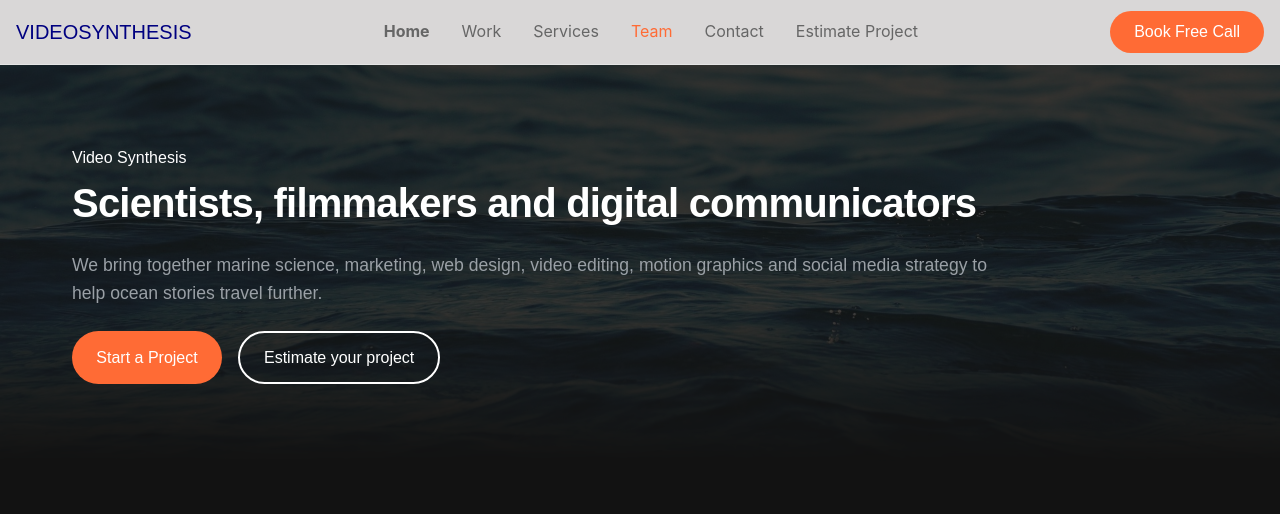
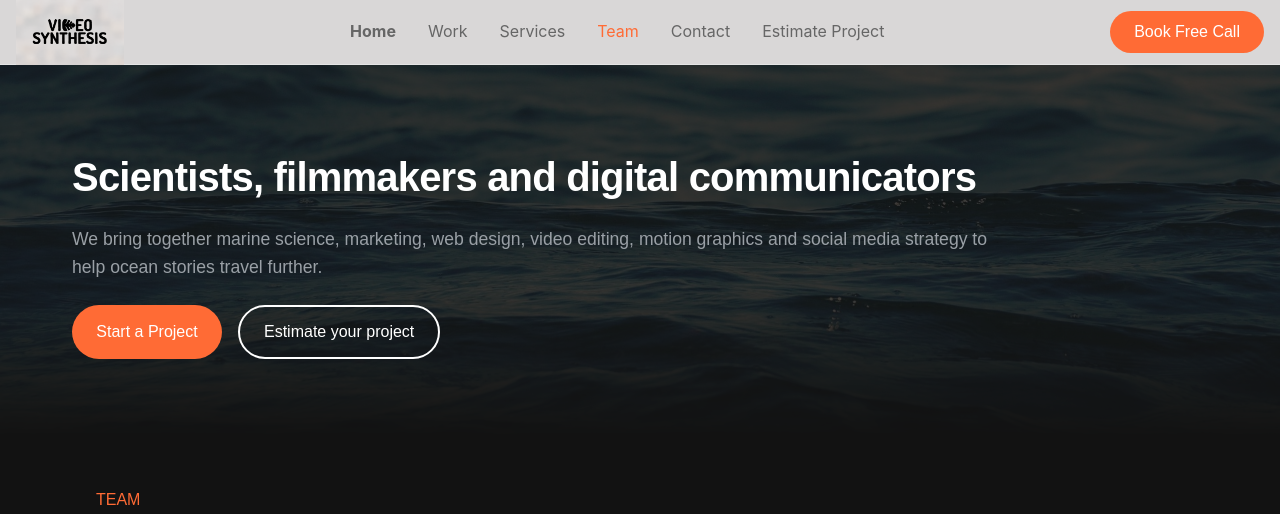
Before and after one commit to JuliaDarwin/Video-Synthesis-Front, an Angular app: page /team in a window 1280 px wide. Shown: the top 514 px of the page. Built offline with nearby package versions, Linux system fonts and the light colour scheme.

Commit message:
Fix hardcoded localhost API URLs

```diff
--- a/src/app/components/hero/hero.html
+++ b/src/app/components/hero/hero.html
@@ -1,7 +1,6 @@
 <section id="home" class="hero">
   <div class="hero-content container">
     <div class="hero-intro">
-      <p>Video Synthesis</p>
       <h1 class="hero-title">{{title}}</h1>
       <p class="hero-mute">
         {{description}}
--- a/src/app/components/navbar/navbar.css
+++ b/src/app/components/navbar/navbar.css
@@ -29,10 +29,15 @@
   height: 64px;
 }
 
-.navbar-logo h1 {
-  font-size: 1.25rem;
-  font-weight: 500;
-  color: navy;
+.navbar-logo {
+  display: flex;
+  align-items: center;
+  background-color: black;
+}
+
+.navbar-logo img {
+  height: 65px;
+  width: auto;
   cursor: pointer;
 }
 
--- a/src/app/components/navbar/navbar.html
+++ b/src/app/components/navbar/navbar.html
@@ -1,7 +1,7 @@
 <nav class="navbar">
   <div class="container navbar-content">
     <div class="navbar-logo">
-      <h1 routerLink="/">VIDEOSYNTHESIS</h1>
+      <img src="/videosynthesis.png" routerLink="/">
     </div>
     <div class="navbar-menu">
       <li routerLink="/" routerLinkActive="active" [routerLinkActiveOptions]="{exact: true}" class="nav-link bold">Home</li>
--- a/src/app/components/selected-work/selected-work.html
+++ b/src/app/components/selected-work/selected-work.html
@@ -129,7 +129,7 @@
   <div class="featured-work-page">
     @for (item of filteredWorkItems; track item.title) {
       @if (item.showCase) {
-        <div class="featured-work">
+        <div class="featured-work" [routerLink]="['/case-study', item.slug]" style="cursor: pointer; transition: transform 0.2s ease, box-shadow 0.2s ease;" onmouseover="this.style.transform='scale(1.02)'; this.style.boxShadow='0 8px 30px rgba(0,0,0,0.1)'" onmouseout="this.style.transform='scale(1)'; this.style.boxShadow='none'">
           <div class="presentation">
             @if (showCategories && item.tags && item.tags.length) {
               <div class="showcase-filters">
@@ -157,14 +157,13 @@
             @if (item.work && item.work.length) {
               <p class="subtitle">Recent work</p>
               @for (work of item.work; track $index) {
-                <a [routerLink]="['/case-study', item.slug]"><div class="work">
+                <div class="work">
                   <img [src]="work.image" />
                   <p>{{ work.description }}</p>
-                </div></a>
+                </div>
               }
             }
-            <!-- <button class="btn btn-primary">See more details</button> -->
-            <a [routerLink]="['/case-study', item.slug]" class="btn btn-primary">See more details</a>
+            <span class="btn btn-primary">See more details</span>
           </div>
         </div>
       }
--- a/src/app/pages/homepage/homepage.css
+++ b/src/app/pages/homepage/homepage.css
@@ -24,7 +24,7 @@ img {
   background-image: url('/sea-hero.jpg');
   background-size: cover;
   background-position: center;
-  opacity: 0.2;
+  opacity: 0.4;
   z-index: 1;
   mask-image: linear-gradient(to bottom, rgba(0, 0, 0, 1) 60%, rgba(0, 0, 0, 0) 100%);
   -webkit-mask-image: linear-gradient(to bottom, rgba(0, 0, 0, 1) 60%, rgba(0, 0, 0, 0) 100%);
@@ -248,7 +248,8 @@ img {
 .card-process {
   width: 100%;
   max-width: 280px;
-  min-height: 320px; /* Guarantees enough height for the text */
+  min-height: 320px;
+  /* Guarantees enough height for the text */
   perspective: 1000px;
   text-align: center;
 }
@@ -272,7 +273,8 @@ img {
   flex-direction: column;
   align-items: center;
   justify-content: center;
-  padding: 1.5rem; /* Reduced padding to give text more breathing room */
+  padding: 1.5rem;
+  /* Reduced padding to give text more breathing room */
   background-color: var(--background-card);
   box-shadow: 0 4px 20px rgba(0, 0, 0, 0.08);
   border: 1px solid var(--border-color);
@@ -289,7 +291,8 @@ img {
 }
 
 .card-back p {
-  font-size: clamp(0.85rem, 3vw, 0.95rem); /* Scales text slightly on smaller screens */
+  font-size: clamp(0.85rem, 3vw, 0.95rem);
+  /* Scales text slightly on smaller screens */
   line-height: 1.5;
   color: var(--text-color);
   margin: 0;
--- a/src/app/pages/homepage/homepage.html
+++ b/src/app/pages/homepage/homepage.html
@@ -3,7 +3,6 @@
   <head>
     <meta charset="UTF-8" />
     <meta name="viewport" content="width=device-width, initial-scale=1.0" />
-    <title>Joshim Akhtar - Video Editor Portfolio</title>
   </head>
   <body>
     <!-- Navbar -->
--- a/src/app/services/auth.service.ts
+++ b/src/app/services/auth.service.ts
@@ -1,6 +1,7 @@
 import { Injectable } from '@angular/core';
 import { HttpClient } from '@angular/common/http';
 import { Observable } from 'rxjs';
+import { environment } from '../../environments/environments';
 
 // This interface matches your backend's AuthResponseDTO
 export interface AuthResponse {
@@ -12,7 +13,7 @@ export interface AuthResponse {
     providedIn: 'root'
 })
 export class AuthService {
-    private apiUrl = 'http://localhost:8080/api/auth/login';
+    private apiUrl = environment.apiUrl + '/auth/login';
 
     constructor(private http: HttpClient) { }
 
--- a/src/app/services/contact.service.ts
+++ b/src/app/services/contact.service.ts
@@ -1,6 +1,7 @@
 import { Injectable } from '@angular/core';
 import { HttpClient } from '@angular/common/http';
 import { Observable } from 'rxjs';
+import { environment } from '../../environments/environments';
 
 export interface ContactForm {
   aboutYou?: {
@@ -61,8 +62,7 @@ export interface ContactForm {
     providedIn: 'root'
 })
 export class ContactService {
-    // Update this to match your Spring Boot port and context path
-    private apiUrl = 'http://localhost:8080/api/contact';
+    private apiUrl = environment.apiUrl + '/contact';
 
     constructor(private http: HttpClient) { }
 
--- a/src/index.html
+++ b/src/index.html
@@ -5,7 +5,7 @@
     <title>TfmFront</title>
     <base href="/" />
     <meta name="viewport" content="width=device-width, initial-scale=1" />
-    <link rel="icon" type="image/x-icon" href="favicon.ico" />
+    <link rel="icon" type="image/x-icon" href="videosynthesis.ico" />
     <link
       rel="stylesheet"
       href="https://fonts.googleapis.com/css2?family=Material+Symbols+Outlined:opsz,wght,FILL,GRAD@20..48,100..700,0..1,-50..200"
```
Also changed, not shown: src/app/app.routes.ts (+4 -4 lines), public/videosynthesis.png (added), 1 other file (tests, documents, lock files or other folders).
